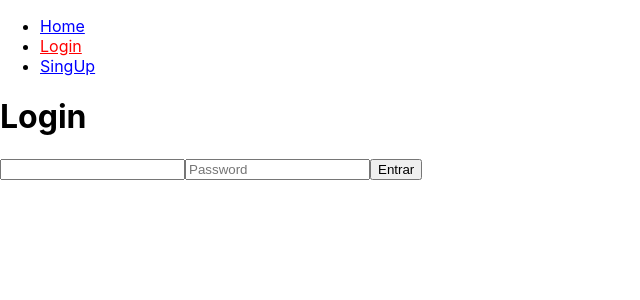
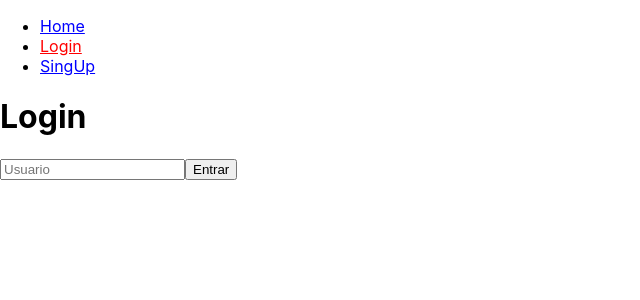
Before and after one commit to abril-cantera/RedSocial, a React (Create React App) app: page /#/login in a window 1280 px wide. Shown: the top 300 px of the page, without its empty margins (0-640 px from the left). Built offline with nearby package versions, Linux system fonts and the light colour scheme.

Commit message:
Funcionando

```diff
--- a/src/components/Auth/auth.js
+++ b/src/components/Auth/auth.js
@@ -1,7 +1,6 @@
 import React, { createContext, useContext, useState } from "react"
 import { Navigate, useNavigate } from 'react-router-dom'
 
-const adminList = ['Irisval', 'RetaxMaster', 'Freddier']
 
 const AuthContext = createContext()
 
@@ -10,8 +9,7 @@ function AuthProvider({ children }) {
   const [user, setUser] = useState(null)
 
   const login = ({ username }) => {
-    const isAdmin = adminList.find(admin => admin === username)
-    setUser({ username, isAdmin })
+    setUser({ username })
     navigate('/profile')
   }
 
--- a/src/components/LogIn/LoginPage.js
+++ b/src/components/LogIn/LoginPage.js
@@ -6,10 +6,37 @@ export function LoginPage() {
   const auth = useAuth()
   const [username, setUsername] = useState('')
 
-  const login = (e) => {
+  const [info, setInfo] = useState([])
+
+  const url = 'http://18.191.55.134:3000/red/user'
+  async function getData(e) {
     e.preventDefault()
-    auth.login({ username });
+    const response = await fetch(url, {
+      method: 'GET',
+      headers: {
+        "Content-Type": "application/json",
+      }
+    });
+    const data = await response.json()
+    console.log(data);
+    setInfo(info)
+    const verifyUser = data.some((item) => item.user === username)
+
+    switch (true) {
+      case verifyUser === true:
+        auth.login({ username });
+        break;
+      case verifyUser === false:
+        console.log('Usuario no registrado');
+        break;
+
+      default:
+        break;
+    }
   }
+
+
+
 
   if (auth.user) {
     return <Navigate to='/profile' />
@@ -19,9 +46,8 @@ export function LoginPage() {
     <>
       <h1>Login</h1>
 
-      <form onSubmit={login}>
-        <input value={username} onChange={e => setUsername(e.target.value)} />
-        <input placeholder='Password' />
+      <form onSubmit={getData}>
+        <input placeholder="Usuario" value={username} onChange={e => setUsername(e.target.value)} />
 
         <button type="submit">Entrar</button>
       </form>
--- a/src/components/SingUp/SingUp.js
+++ b/src/components/SingUp/SingUp.js
@@ -19,46 +19,45 @@ export function SingUp() {
       }
     });
     const data = await response.json()
-    data.map(item => {
-      switch (true) {
-        case name === item.user:
-          console.log('User Repetido')
-        case correo === item.email:
-          console.log('Email Repetido');
-          break;
+    console.log(data);
+    const verifyUser = data.some((item) => item.user === name)
+    const verifyEmail = data.some((item) => item.email === correo)
 
-        default:
-          console.log('Error');
-          break;
-      }
-    })
-    // data.map((item) => {
+    switch (true) {
+      case (verifyUser === true && verifyEmail === true):
+        console.log('Usuario y correo repetido');
+        break;
+      case (verifyUser === true && verifyEmail === false):
+        console.log('Usuario repetido');
+        break;
+      case (verifyUser === false && verifyEmail === true):
+        console.log('Correo repetido');
+        break;
+      case (verifyUser === false && verifyEmail === false):
+        console.log('Exitoso');
+        postData()
+        break;
 
-    // if (item.user === name) {
-    //   console.log('Repetido')
-    // } else if (item.email === correo) {
-    //   console.log('Repetido');
-    // }
-
-    // })
+      default:
+        break;
+    }
     setInfo(info)
   }
 
-  // const manejarEnvio = async () => {
-
-  //   const response = await fetch(url, {
-  //     method: 'POST',
-  //     headers: {
-  //       'Content-Type': 'application/json'
-  //     },
-  //     body: JSON.stringify({
-  //       'user': name,
-  //       'email': correo
-  //     })
-  //   })
-  //   const data = await response.json()
-  //   console.log(data);
-  // };
+  const postData = async () => {
+    const response = await fetch(url, {
+      method: 'POST',
+      headers: {
+        'Content-Type': 'application/json'
+      },
+      body: JSON.stringify({
+        'user': name,
+        'email': correo
+      })
+    })
+    const data = await response.json()
+    console.log(data);
+  };
 
   return (
     <div>
```
Also changed, not shown: src/components/SingUp/Ba.js (deleted, +0 -35 lines).
